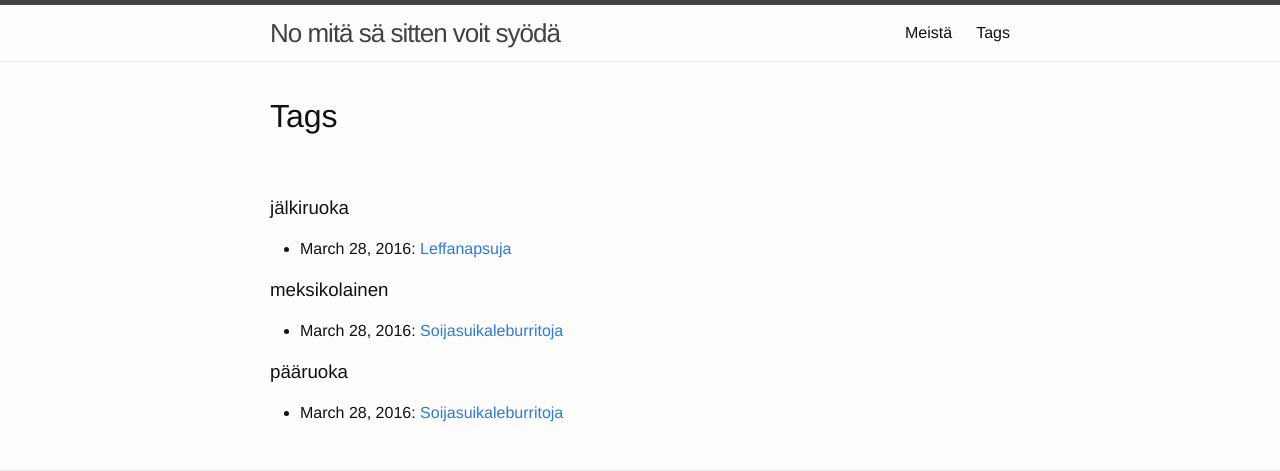
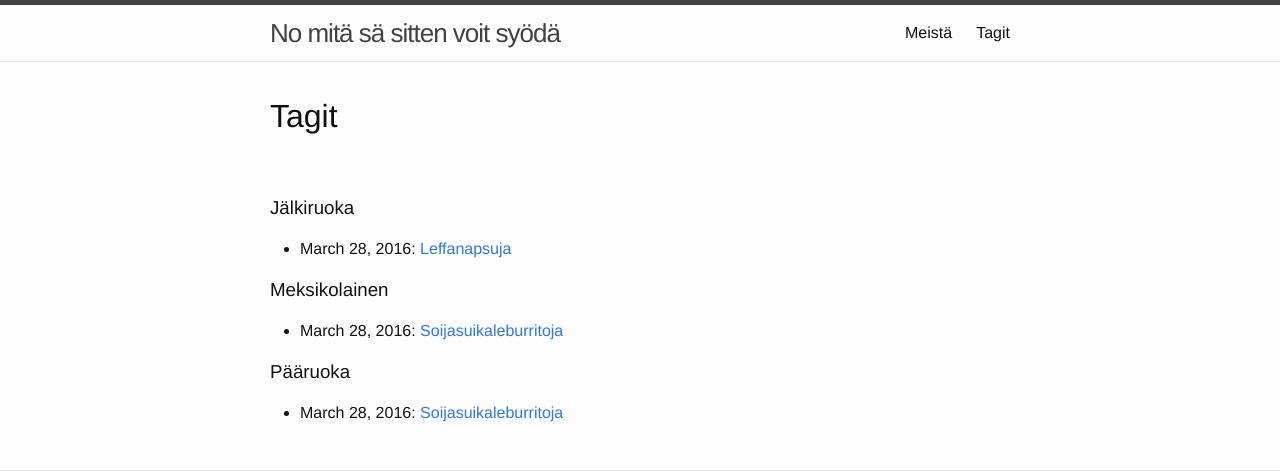
Before and after one commit to nmssvs/nmssvs.github.io, a Jekyll site: the page built from tags/index.html, in a window 1280 px wide. Shown: the top 471 px of the page. Built offline with Jekyll 4.4.1, drawn with Linux system fonts in a browser that asks for light colours.

Commit message:
translate tags and capitalize them

```diff
--- a/_layouts/post.html
+++ b/_layouts/post.html
@@ -7,8 +7,8 @@ layout: default
     <h1 class="post-title" itemprop="name headline">{{ page.title }}</h1>
     <p class="post-meta">
       <time datetime="{{ page.date | date_to_xmlschema }}" itemprop="datePublished">{{ page.date | date: "%b %-d, %Y" }}</time>
-      {% if page.author %} • <span itemprop="author" itemscope itemtype="http://schema.org/Person"><span itemprop="name">{{ page.author }}</span></span>{% endif %}
-      tags: <span class="blog_post_categories">{% for tag in page.tags %}{% include tags.html %}{% endfor %}</span>
+      {% if page.author %} • <span itemprop="author" itemscope itemtype="http://schema.org/Person"><span itemprop="name">{{ page.author }},</span></span>{% endif %}
+      tagit: <span class="blog_post_categories">{% for tag in page.tags %}{% include tags.html %}{% endfor %}</span>
     </p>
   </header>
 
--- a/_posts/2016-03-28-leffanapsuja.markdown
+++ b/_posts/2016-03-28-leffanapsuja.markdown
@@ -4,7 +4,7 @@ title:  "Leffanapsuja"
 date:   2016-03-28 20:00:00 +0200
 author: Verna Koskinen
 categories: resepti
-tags: jälkiruoka
+tags: Jälkiruoka
 ---
 
 ![Leffanapsut]({{ site.url }}/images/recipes/2016-03-28-napsut1.jpg)
--- a/_posts/2016-03-28-soijasuikaleburritoja.markdown
+++ b/_posts/2016-03-28-soijasuikaleburritoja.markdown
@@ -4,7 +4,7 @@ title:  "Soijasuikaleburritoja"
 date:   2016-03-28 12:27:32 +0200
 author: Verna Koskinen
 categories: resepti
-tags: pääruoka meksikolainen
+tags: Pääruoka Meksikolainen
 ---
 
 ![Burritot]({{ site.url }}/images/recipes/2016-03-28-burritot1.jpg)
--- a/tags/index.html
+++ b/tags/index.html
@@ -1,6 +1,6 @@
 ---
 layout: default
-title: Tags
+title: Tagit
 ---
 
 <h1>{{ page.title }}</h1>
```
